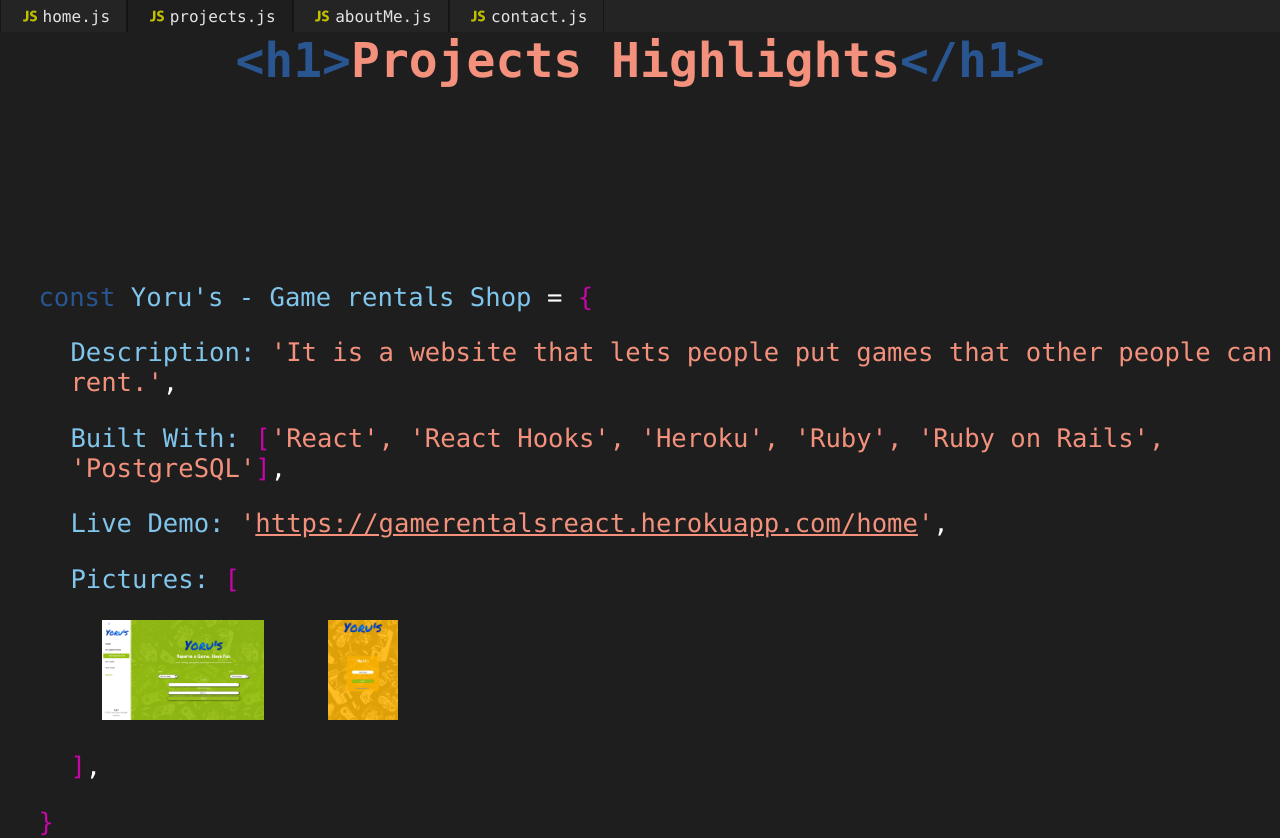
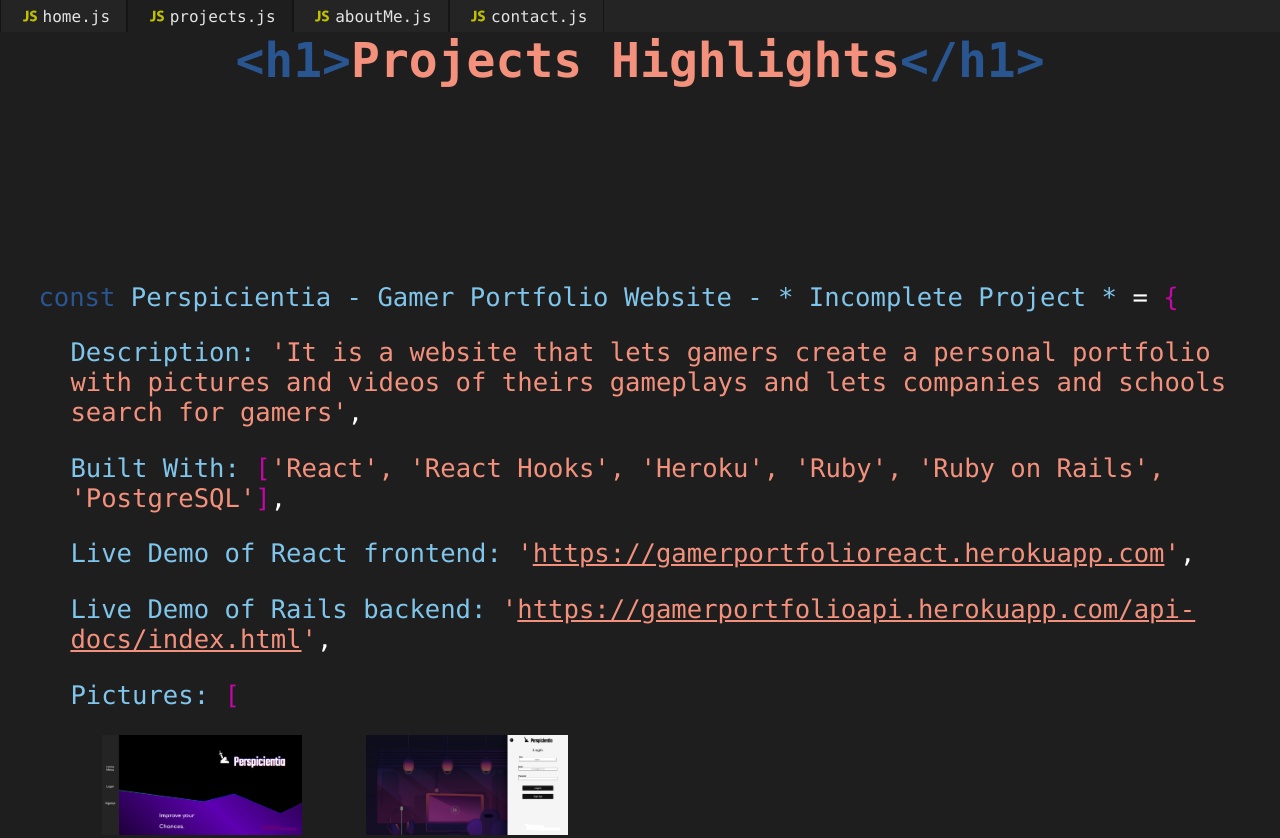
Before and after one commit to jmontanholi/newPortfolio-React, a React (Create React App) app: page /projects in a window 1280 px wide. Shown: the top 838 px of the page. Built offline with nearby package versions, Linux system fonts and the light colour scheme.

Commit message:
add a new project to the portfolio

```diff
--- /dev/null
+++ b/src/components/gamerPortfolio.js
@@ -0,0 +1,77 @@
+import React from 'react';
+import style from '../assets/stylesheets/project.module.scss';
+import img1 from '../assets/images/gamerPortfolio.png';
+import img2 from '../assets/images/gamerPortfolio2.png';
+
+const GamerPortfolio = () => (
+  <div className={`${style.project}`}>
+    <p className={`${style.objectOpening}`}>
+      <span className="constBlue">const</span>
+      {' '}
+      <span className="constNameBlue">
+        Perspicientia
+        - Gamer Portfolio Website -
+        * Incomplete Project *
+      </span>
+      {' '}
+      =
+      {' '}
+      <span className="curlyBraces">{'{'}</span>
+    </p>
+    <p className={`contentOrange ${style.objectInfo}`}>
+      <span className="constNameBlue">Description:</span>
+      {' '}
+      &apos;It is a website
+      {' '}
+      that lets gamers create a personal portfolio with pictures
+      and videos of theirs gameplays
+      and lets companies and schools search for gamers&apos;
+      <span className="comma">,</span>
+    </p>
+    <p className={`contentOrange ${style.objectInfo}`}>
+      <span className="constNameBlue">Built With:</span>
+      {' '}
+      <span className="curlyBraces">[</span>
+      &apos;React&apos;,
+      &apos;React Hooks&apos;,
+      &apos;Heroku&apos;,
+      &apos;Ruby&apos;,
+      &apos;Ruby on Rails&apos;,
+      &apos;PostgreSQL&apos;
+      <span className="curlyBraces">]</span>
+      <span className="comma">,</span>
+    </p>
+    <p className={`contentOrange ${style.objectInfo}`}>
+      <span className="constNameBlue">Live Demo of React frontend:</span>
+      {' '}
+      &apos;
+      <a href="https://gamerportfolioreact.herokuapp.com">https://gamerportfolioreact.herokuapp.com</a>
+      &apos;
+      <span className="comma">,</span>
+    </p>
+    <p className={`contentOrange ${style.objectInfo}`}>
+      <span className="constNameBlue">Live Demo of Rails backend:</span>
+      {' '}
+      &apos;
+      <a href="https://gamerportfolioapi.herokuapp.com/api-docs/index.html">https://gamerportfolioapi.herokuapp.com/api-docs/index.html</a>
+      &apos;
+      <span className="comma">,</span>
+    </p>
+    <p className={`contentOrange ${style.objectInfo}`}>
+      <span className="constNameBlue">Pictures:</span>
+      {' '}
+      <span className="curlyBraces">[</span>
+    </p>
+    <img className={`${style.img}`} src={img1} alt="splash page for a gamer portfolio website" />
+    <img className={`${style.img}`} src={img2} alt="login page in a gamer portfolio website" />
+    <p className={`${style.picturesClosing}`}>
+      <span className="curlyBraces">]</span>
+      <span className="comma">,</span>
+    </p>
+    <p className={`${style.objectClosing} curlyBraces`}>
+      {'}'}
+    </p>
+  </div>
+);
+
+export default GamerPortfolio;
--- a/src/pages/projectsSection.js
+++ b/src/pages/projectsSection.js
@@ -2,6 +2,7 @@
 import style from '../assets/stylesheets/projectsSection.module.scss';
 import Yorus from '../components/yorus';
 import KeepTrack from '../components/keepTrack';
+import GamerPortfolio from '../components/gamerPortfolio';
 
 const Projects = () => (
   <section className={`${style.section}`}>
@@ -11,8 +12,9 @@
       <span className="constBlue">{'</h1>'}</span>
     </h1>
     <div className={`${style.projectsDiv}`}>
+      <GamerPortfolio />
+      <KeepTrack />
       <Yorus />
-      <KeepTrack />
     </div>
   </section>
 );
```
Also changed, not shown: src/assets/images/gamerPortfolio.png (added), src/assets/images/gamerPortfolio2.png (added).
